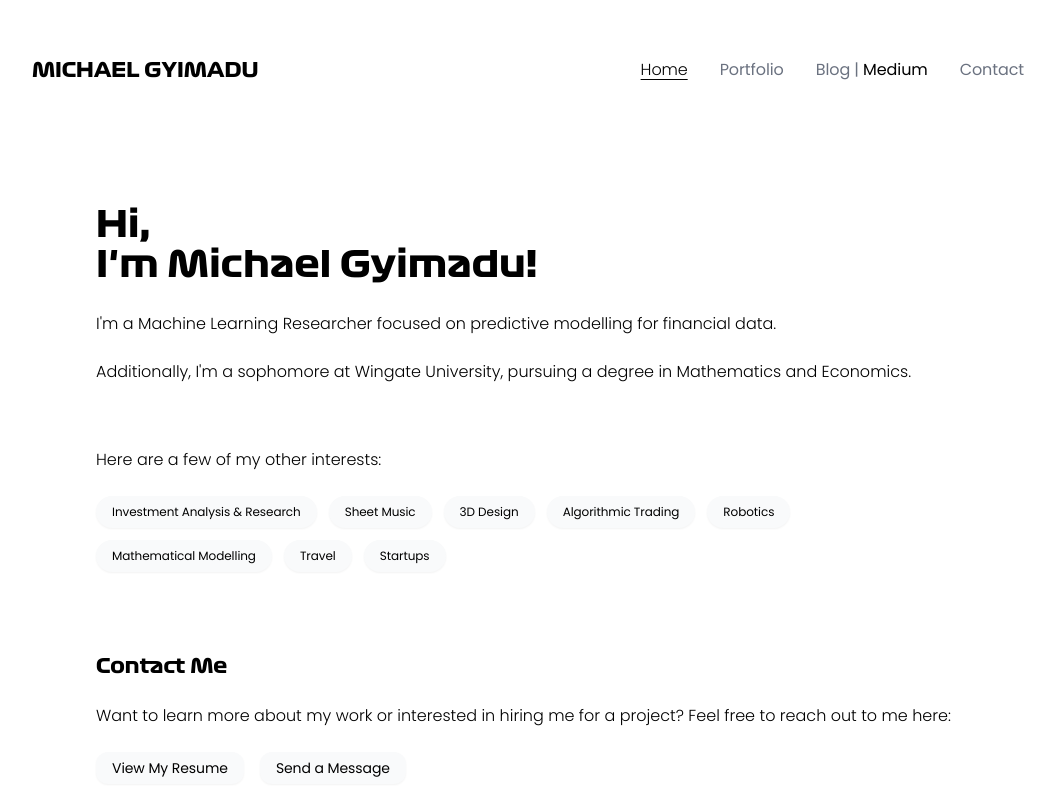
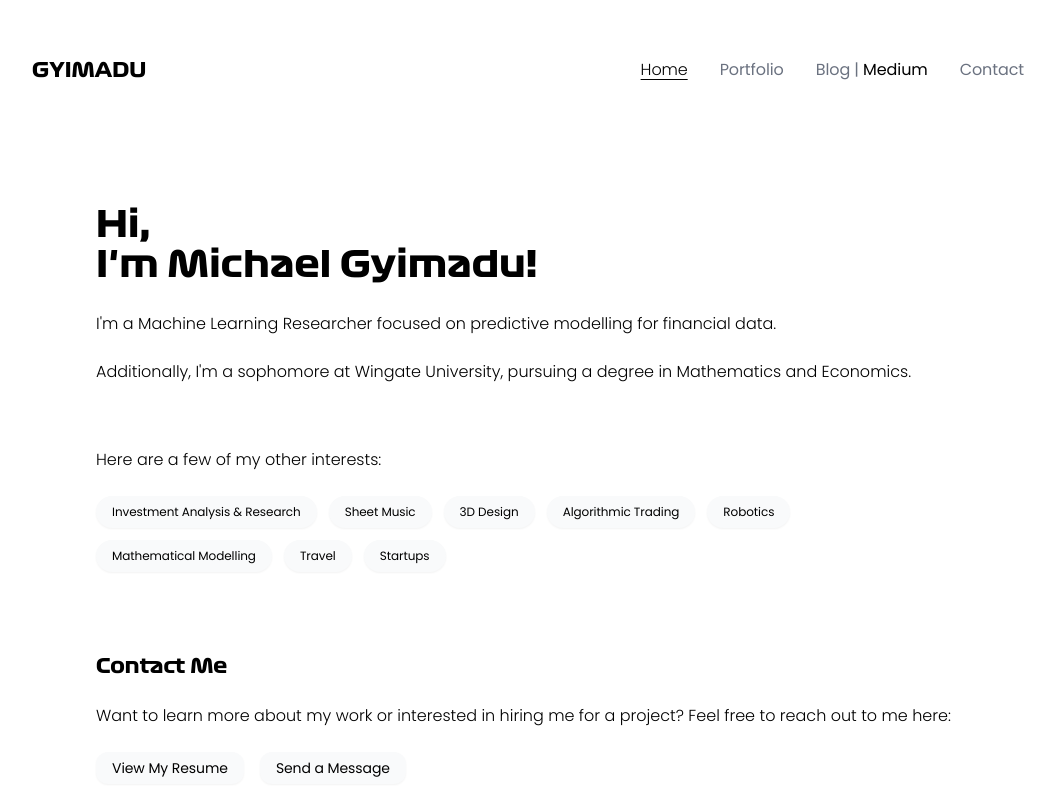
Before and after one commit to gyimadu/portfolio, a Next.js app: page / in a window 1280 px wide. Shown: the top 800 px of the page, without its empty margins (112-1167 px from the left). Built offline with nearby package versions, Linux system fonts and the light colour scheme.

Commit message:
updated header text from michael gyimadu to gyimadu

```diff
--- a/src/components/Header.tsx
+++ b/src/components/Header.tsx
@@ -11,7 +11,7 @@ export default function Header() {
       <div className="max-w-5xl mx-auto px-8 sm:px-4 py-4 lg:pt-14">
         <nav className="flex justify-between items-center">
           <Link href="/" className="text-base sm:text-lg lg:text-xl text-black hover:text-gray-600 font-f1 transition-colors font-normal">
-            MICHAEL GYIMADU
+            GYIMADU
           </Link>
 
           <div className="hidden md:flex items-center space-x-8">
```
